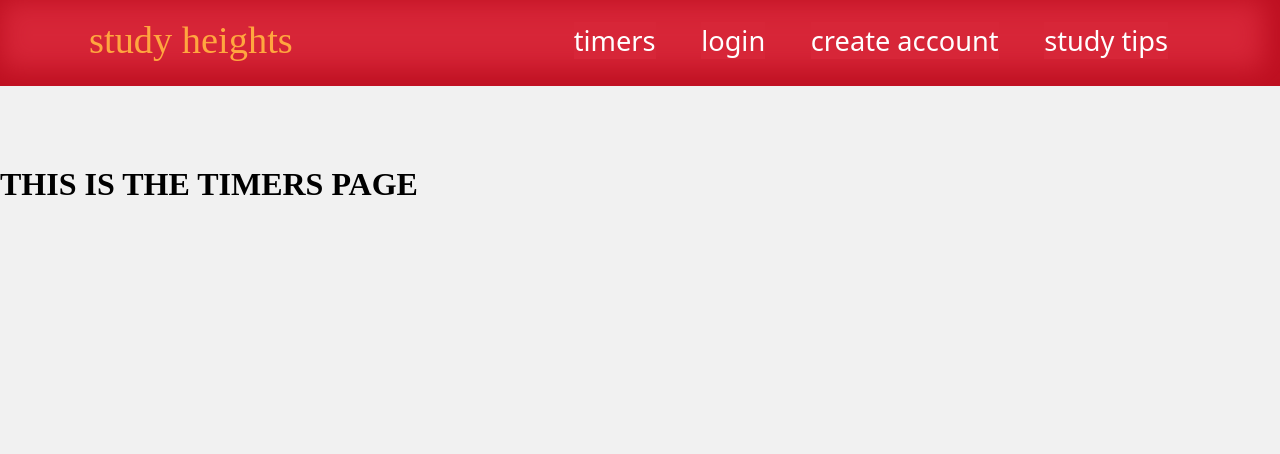
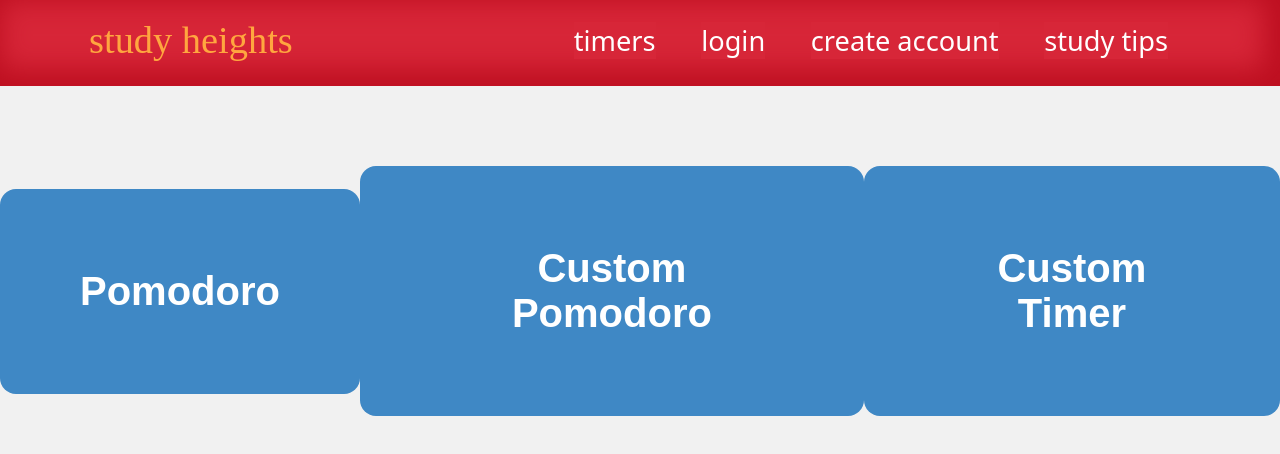
Before and after one commit to val-guedez/study-heights, a React (Vite) app in the folder frontend/: page /timers in a window 1280 px wide. Shown: the top 454 px of the page. Built offline with nearby package versions, Linux system fonts and the light colour scheme; a web font is replaced by a local one.

Commit message:
Start working on timers page

```diff
--- a/frontend/src/Timers.tsx
+++ b/frontend/src/Timers.tsx
@@ -1,8 +1,35 @@
+import Button from '@mui/material/Button';
+import styles from './styles/Timers.module.css';
+import { useEffect, useState } from 'react';
 
 export default function Timers() {
+  const [timerDisplay, setTimerDisplay] = useState(0);
+  const [showTimer, setShowTimer] = useState(false);
+
+  useEffect(() => {
+    // Timer logic
+  }, [showTimer, timerDisplay]);
+
   return (
-    <>
-    <h1> THIS IS THE TIMERS PAGE</h1>
-    </>
+    showTimer ? (
+      <>
+      <div id={styles.pageContainer}>
+        <div> {timerDisplay} </div>
+      </div>
+      </>
+    ) : (
+      <>
+      <div id={styles.pageContainer}>
+        <button className={styles.timerButton} onClick={() => handlePomodoro(setShowTimer)}> Pomodoro </button>
+        <button className={styles.timerButton}> Custom Pomodoro </button>
+        <button className={styles.timerButton}> Custom Timer </button>
+
+      </div>
+      </>
+    )
   );
 }
+
+const handlePomodoro = (setShowTimer: (p: boolean) => void) => {
+  setShowTimer(true);
+}
--- /dev/null
+++ b/frontend/src/styles/Timers.module.css
@@ -0,0 +1,30 @@
+body {
+  margin: 0;
+}
+
+#pageContainer {
+  display: flex;
+  align-items: center;
+  justify-content: space-around;
+  width: 100%;
+}
+
+.timerButton {
+  padding: 5rem 5rem;
+  font-size: 2.5rem;
+  background-color: #3F88C5;
+  color: #FFFFFF;
+  border-radius: 1rem;
+  border-style: none;
+  font-family: Arial, Helvetica, sans-serif;
+  font-weight: bold;
+}
+
+.timerButton:hover {
+  cursor: pointer;
+  box-shadow: 0rem 0.5rem 1rem 0.1rem rgb(117, 117, 117);
+}
+
+.timerButton:active {
+  opacity: 0.8;
+}
```
